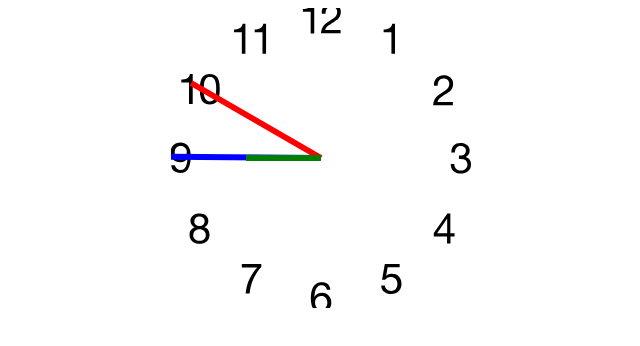
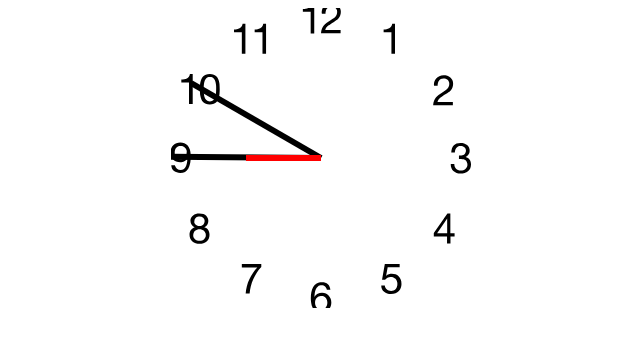
Before and after one commit to mariasalazartan/Nodo7F2413Alejandra-Salazar, a plain HTML site: page relog/index.html in a window 1280 px wide. Shown: the whole page, without its empty margins (319-959 px from the left). Drawn offline with Linux system fonts and the light colour scheme.

Commit message:
Update estilos.css

```diff
--- a/relog/estilos.css
+++ b/relog/estilos.css
@@ -29,17 +29,17 @@ body {
 }
 
 .segundos {
-    background: red;
+    background: black;
     animation: rotate 60s infinite linear;
 }
 
 .minutos {
-    background: blue;
+    background: black;
     animation: rotate 3600s infinite linear;
 }
 
 .horas {
-    background: green;
+    background: red;
     width: 25%;
     animation: rotate 43200s infinite linear;
 }
```
